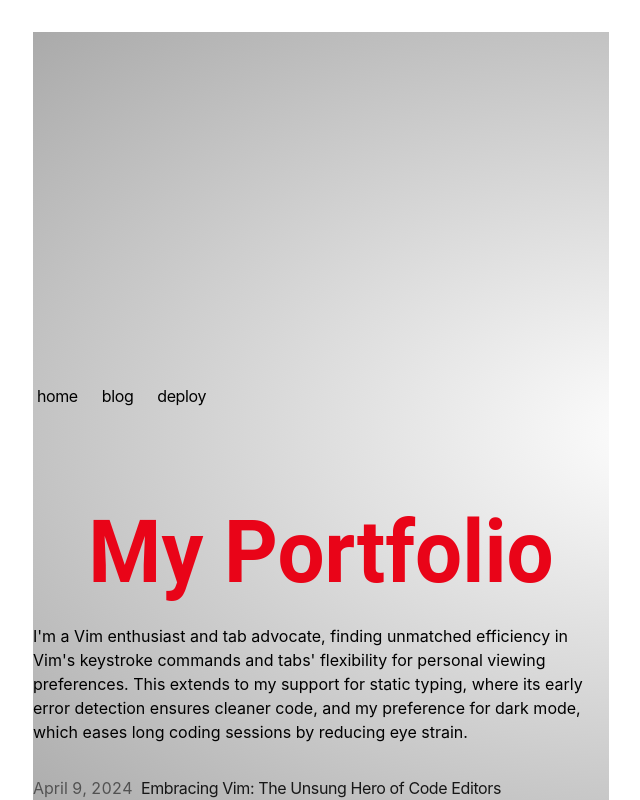
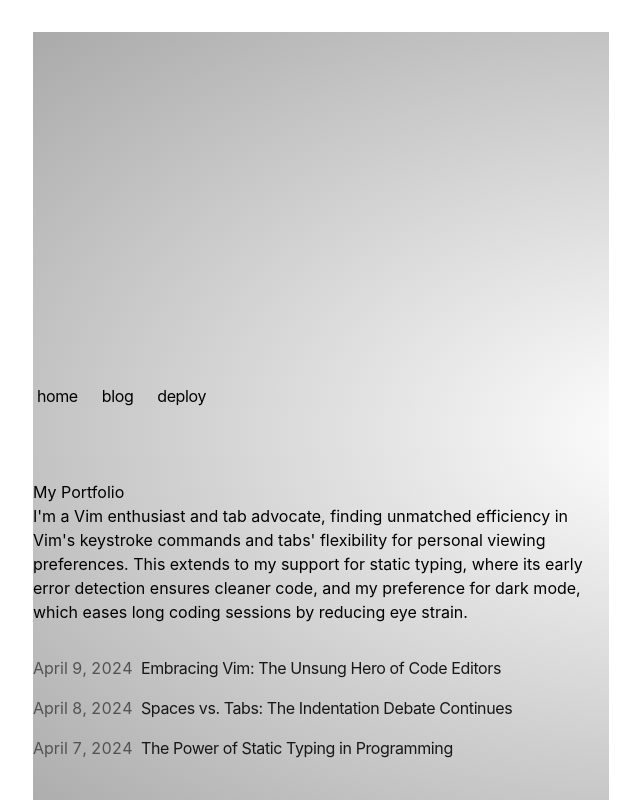
Before and after one commit to artera86/portfolio-starter-kit, a Next.js app: page / in a window 1280 px wide. Shown: the top 800 px of the page, without its empty margins (319-959 px from the left). Built offline with nearby package versions, Linux system fonts and the light colour scheme.

Commit message:
Update page.tsx

```diff
--- a/app/page.tsx
+++ b/app/page.tsx
@@ -3,7 +3,7 @@ import { BlogPosts } from 'app/components/posts'
 export default function Page() {
   return (
     <section>
-      <div className="txt">
+      <div>
         My Portfolio
       </div>
       <p className="mb-4">
```
